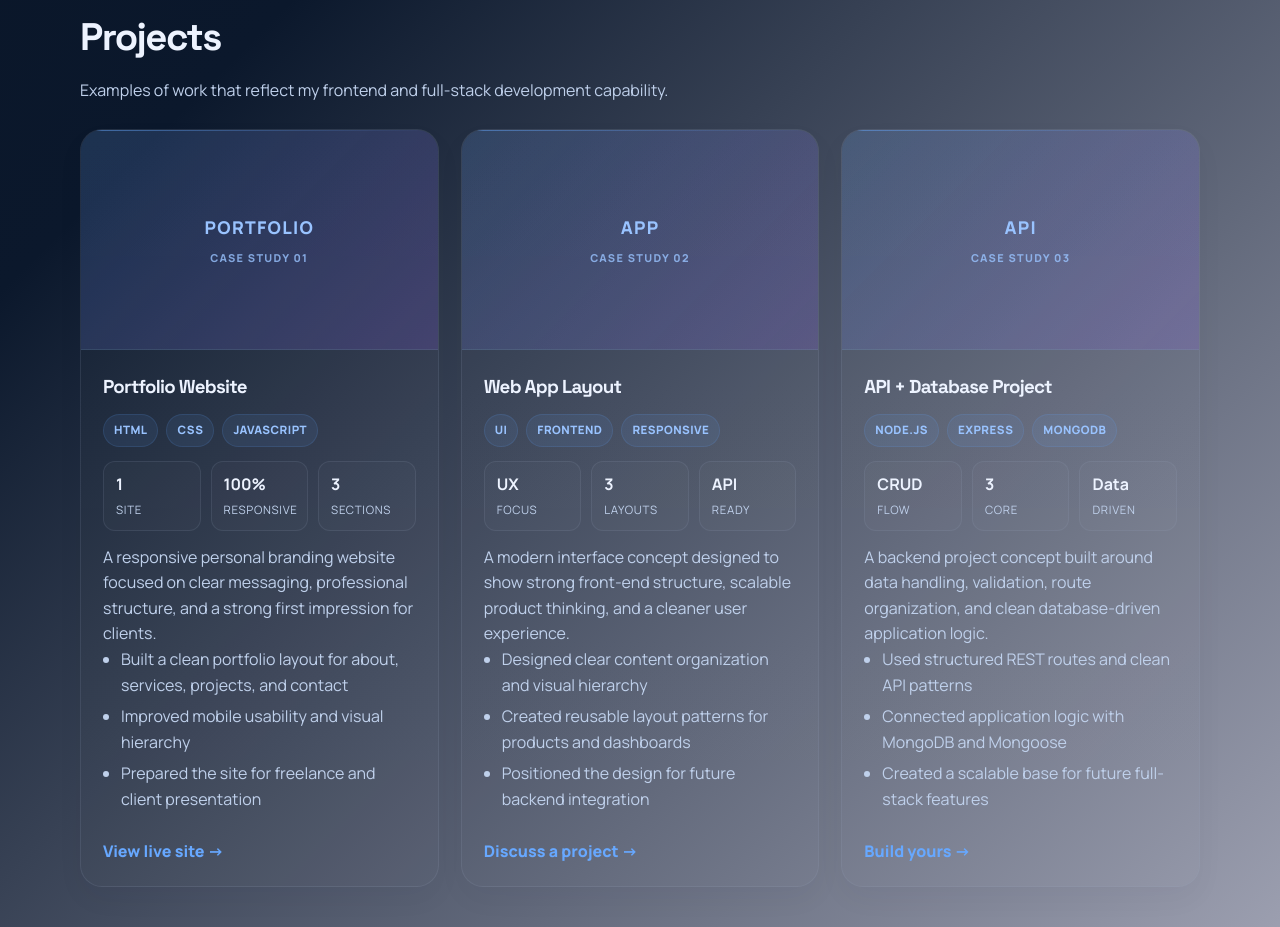
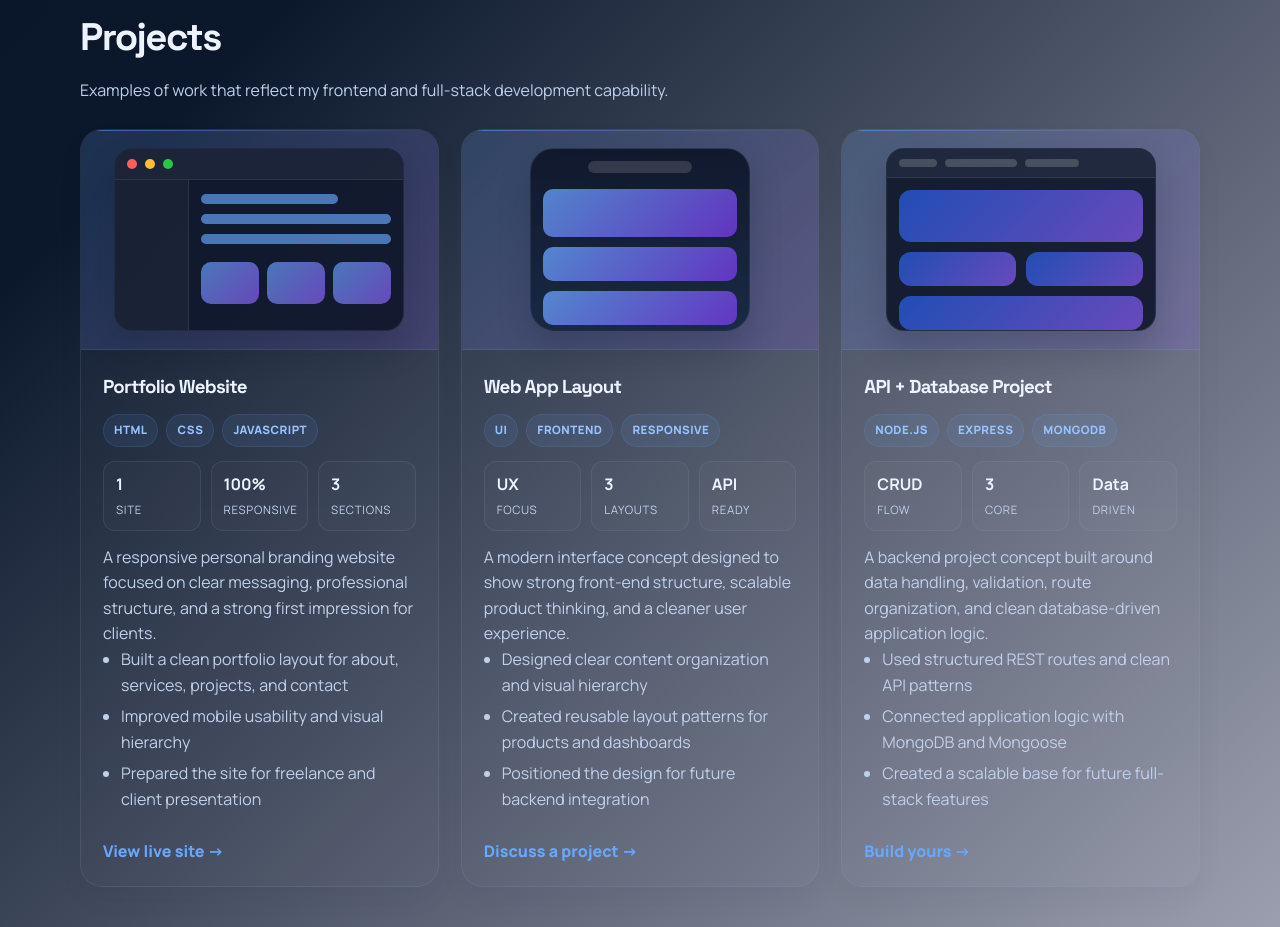
Before and after one commit to unitebikram-rgb/Bikram-portfolio, a plain HTML site: page index.html in a window 1280 px wide. Shown: the part 3040-3967 px from the top of the page. Drawn offline with Linux system fonts and the light colour scheme.

Commit message:
Add realistic project mockups and premium portfolio visuals
Co-authored-by: Copilot <223556219+Copilot@users.noreply.github.com>

```diff
--- a/index.html
+++ b/index.html
@@ -278,9 +278,27 @@
 
           <div class="project-grid">
             <article class="project">
-              <div class="project-preview">
-                <span>Portfolio</span>
-                <small>Case Study 01</small>
+              <div class="project-preview project-preview--portfolio">
+                <div class="browser-window">
+                  <div class="browser-topbar">
+                    <span class="dot dot-red"></span>
+                    <span class="dot dot-yellow"></span>
+                    <span class="dot dot-green"></span>
+                  </div>
+                  <div class="browser-body">
+                    <div class="browser-sidebar"></div>
+                    <div class="browser-main">
+                      <div class="browser-line browser-line-lg"></div>
+                      <div class="browser-line"></div>
+                      <div class="browser-line"></div>
+                      <div class="browser-cards">
+                        <span></span>
+                        <span></span>
+                        <span></span>
+                      </div>
+                    </div>
+                  </div>
+                </div>
               </div>
               <div class="project-body">
                 <h3>Portfolio Website</h3>
@@ -324,9 +342,19 @@
             </article>
 
             <article class="project">
-              <div class="project-preview">
-                <span>App</span>
-                <small>Case Study 02</small>
+              <div class="project-preview project-preview--app">
+                <div class="phone-window">
+                  <div class="phone-header"></div>
+                  <div class="phone-content">
+                    <div class="mini-card wide"></div>
+                    <div class="mini-card"></div>
+                    <div class="mini-card"></div>
+                    <div class="mini-grid">
+                      <span></span>
+                      <span></span>
+                    </div>
+                  </div>
+                </div>
               </div>
               <div class="project-body">
                 <h3>Web App Layout</h3>
@@ -363,9 +391,20 @@
             </article>
 
             <article class="project">
-              <div class="project-preview">
-                <span>API</span>
-                <small>Case Study 03</small>
+              <div class="project-preview project-preview--api">
+                <div class="api-window">
+                  <div class="api-header">
+                    <span></span>
+                    <span></span>
+                    <span></span>
+                  </div>
+                  <div class="api-blocks">
+                    <div class="api-block big"></div>
+                    <div class="api-block small"></div>
+                    <div class="api-block small"></div>
+                    <div class="api-block medium"></div>
+                  </div>
+                </div>
               </div>
               <div class="project-body">
                 <h3>API + Database Project</h3>
--- a/style.css
+++ b/style.css
@@ -449,6 +449,7 @@ section { padding: 18px 0 48px; }
     letter-spacing: 0.08em;
     text-transform: uppercase;
     border-bottom: 1px solid var(--line);
+    padding: 18px;
 }
 
 .project-preview span {
@@ -461,6 +462,170 @@ section { padding: 18px 0 48px; }
     font-size: 0.68rem;
     letter-spacing: 0.12em;
     opacity: 0.8;
+}
+
+.browser-window,
+.phone-window,
+.api-window {
+    width: 100%;
+    max-width: 290px;
+    border-radius: 18px;
+    background: rgba(15, 23, 42, 0.9);
+    border: 1px solid rgba(255, 255, 255, 0.08);
+    box-shadow: 0 18px 32px rgba(15, 23, 42, 0.22);
+    overflow: hidden;
+}
+
+.browser-topbar,
+.api-header {
+    display: flex;
+    align-items: center;
+    gap: 8px;
+    padding: 10px 12px;
+    border-bottom: 1px solid rgba(255,255,255,0.08);
+    background: rgba(148, 163, 184, 0.08);
+}
+
+.dot {
+    width: 10px;
+    height: 10px;
+    border-radius: 50%;
+    display: inline-block;
+}
+
+.dot-red { background: #ff5f57; }
+.dot-yellow { background: #ffbd2f; }
+.dot-green { background: #28c840; }
+
+.browser-body {
+    display: grid;
+    grid-template-columns: 74px 1fr;
+    min-height: 160px;
+}
+
+.browser-sidebar {
+    background: rgba(255,255,255,0.04);
+    border-right: 1px solid rgba(255,255,255,0.08);
+}
+
+.browser-main {
+    padding: 14px 12px;
+}
+
+.browser-line {
+    height: 10px;
+    background: rgba(103, 168, 255, 0.72);
+    border-radius: 999px;
+    margin-bottom: 10px;
+    opacity: 0.9;
+}
+
+.browser-line-lg {
+    width: 72%;
+}
+
+.browser-cards {
+    display: grid;
+    grid-template-columns: repeat(3, minmax(0, 1fr));
+    gap: 8px;
+    margin-top: 18px;
+}
+
+.browser-cards span {
+    display: block;
+    height: 42px;
+    border-radius: 10px;
+    background: linear-gradient(135deg, rgba(103, 168, 255, 0.66), rgba(139, 92, 246, 0.7));
+}
+
+.phone-window {
+    max-width: 220px;
+    border-radius: 24px;
+    padding: 12px;
+    background: linear-gradient(180deg, rgba(15, 23, 42, 0.96), rgba(20, 37, 62, 0.9));
+}
+
+.phone-header {
+    height: 12px;
+    width: 54%;
+    margin: 0 auto 16px;
+    border-radius: 999px;
+    background: rgba(255,255,255,0.14);
+}
+
+.phone-content {
+    display: grid;
+    gap: 10px;
+}
+
+.mini-card {
+    height: 34px;
+    border-radius: 10px;
+    background: linear-gradient(135deg, rgba(103,168,255,0.75), rgba(124,58,237,0.75));
+}
+
+.mini-card.wide {
+    height: 48px;
+}
+
+.mini-grid {
+    display: grid;
+    grid-template-columns: repeat(2, minmax(0, 1fr));
+    gap: 8px;
+}
+
+.mini-grid span {
+    display: block;
+    height: 46px;
+    border-radius: 10px;
+    background: rgba(255,255,255,0.08);
+}
+
+.api-window {
+    max-width: 270px;
+    padding-bottom: 12px;
+}
+
+.api-header span {
+    display: block;
+    width: 38px;
+    height: 8px;
+    border-radius: 999px;
+    background: rgba(255,255,255,0.18);
+}
+
+.api-header span:nth-child(2) {
+    width: 72px;
+}
+
+.api-header span:nth-child(3) {
+    width: 54px;
+}
+
+.api-blocks {
+    display: grid;
+    grid-template-columns: 1fr 1fr;
+    gap: 10px;
+    padding: 12px;
+}
+
+.api-block {
+    border-radius: 12px;
+    background: linear-gradient(135deg, rgba(37,99,235,0.7), rgba(139,92,246,0.7));
+}
+
+.api-block.big {
+    grid-column: 1 / -1;
+    height: 52px;
+}
+
+.api-block.medium {
+    grid-column: 1 / -1;
+    height: 34px;
+}
+
+.api-block.small {
+    height: 34px;
 }
 
 .project-body {
```
